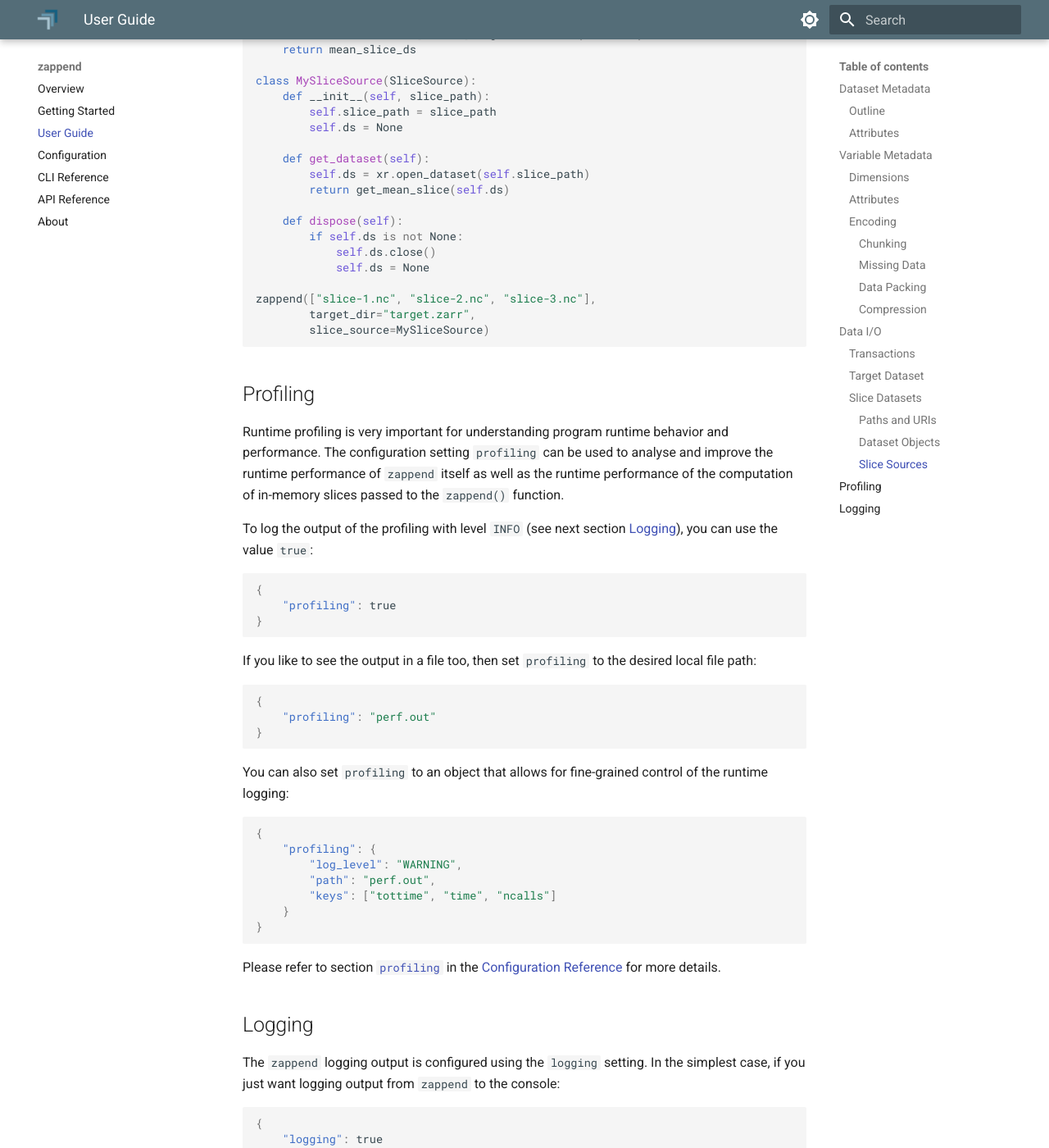
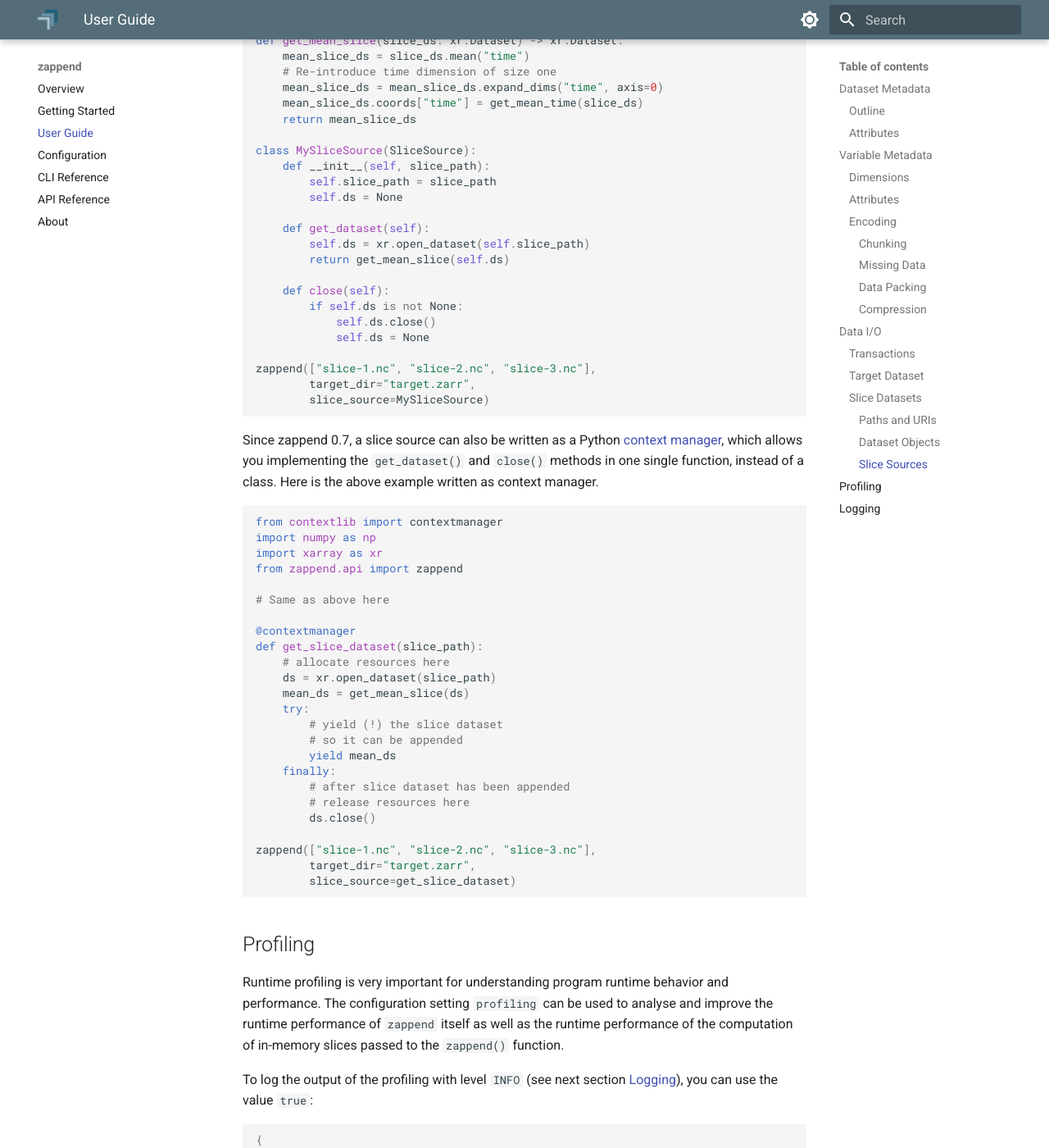
Before and after one commit to bcdev/zappend, an MkDocs documentation site: the page built from docs/guide.md, in a window 1280 px wide and 1400 px high, scrolled down 15540 px. Shown: the whole window at 82% size. Built offline with MkDocs 1.6.1 and Material for MkDocs 9.7.7, drawn with Linux system fonts in a browser that asks for light colours; some of the changed text lies outside the part shown.

Commit message:
updated config schema and docs

````diff
--- a/docs/guide.md
+++ b/docs/guide.md
@@ -694,10 +694,14 @@ at the cost of additional i/o. It therefore defaults to `false`.
 
 If you need some custom cleanup after a slice has been processed and appended to the
 target dataset, you can use instances of `zappend.api.SliceSource` as slice items.
-A `SliceSource` class requires you to implement two methods:
+The `SliceSource` methods with special meaning are:
 
-* `get_dataset()` to return the slice dataset of type `xarray.Dataset`, and
-* `dispose()` to perform any resource cleanup tasks.
+* `get_dataset()`: a zero-argument method that returns the slice dataset of type
+  `xarray.Dataset`. You must implement this abstract method.
+* `close()`: perform any resource cleanup tasks
+  (in zappend < v0.7, the `close` methods was called `dispose`).
+* `__init__()`: optional constructor that receives any arguments passed to the
+  slice source.
 
 Here is the template code for your own slice source implementation:
 
@@ -718,7 +722,7 @@ class MySliceSource(SliceSource):
         # You can put any processing here.
         return self.ds
 
-    def dispose(self):
+    def close(self):
         # Write code here that performs cleanup.
         if self.ds is not None:
             self.ds.close()
@@ -795,7 +799,7 @@ class MySliceSource(SliceSource):
         self.ds = xr.open_dataset(self.slice_path)
         return get_mean_slice(self.ds)
 
-    def dispose(self):
+    def close(self):
         if self.ds is not None:
             self.ds.close()
             self.ds = None
@@ -803,6 +807,39 @@ class MySliceSource(SliceSource):
 zappend(["slice-1.nc", "slice-2.nc", "slice-3.nc"],
         target_dir="target.zarr",
         slice_source=MySliceSource)
+```
+
+Since zappend 0.7, a slice source can also be written as a Python
+[context manager](https://docs.python.org/3/library/contextlib.html),
+which allows you implementing the `get_dataset()` and `close()`
+methods in one single function, instead of a class. Here is the above example
+written as context manager.
+
+```python
+from contextlib import contextmanager
+import numpy as np
+import xarray as xr
+from zappend.api import zappend
+
+# Same as above here
+
+@contextmanager
+def get_slice_dataset(slice_path):
+    # allocate resources here
+    ds = xr.open_dataset(slice_path)
+    mean_ds = get_mean_slice(ds)
+    try:
+        # yield (!) the slice dataset
+        # so it can be appended
+        yield mean_ds
+    finally:
+        # after slice dataset has been appended
+        # release resources here
+        ds.close()
+
+zappend(["slice-1.nc", "slice-2.nc", "slice-3.nc"],
+        target_dir="target.zarr",
+        slice_source=get_slice_dataset)
 ```
 
 ## Profiling
````
Also changed, not shown: README.md (+1 -1 lines), docs/config.md (+1 -1 lines), docs/index.md (+1 -1 lines), 1 other file.
